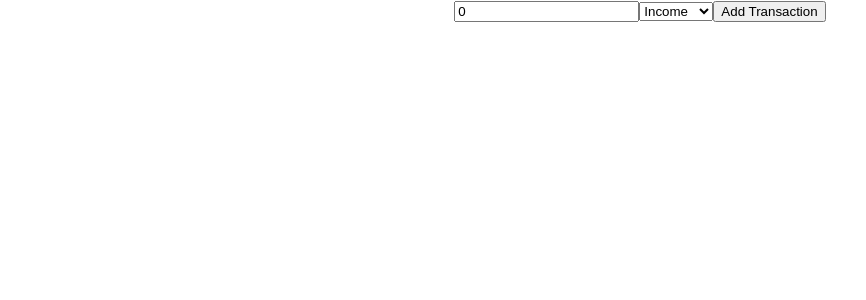
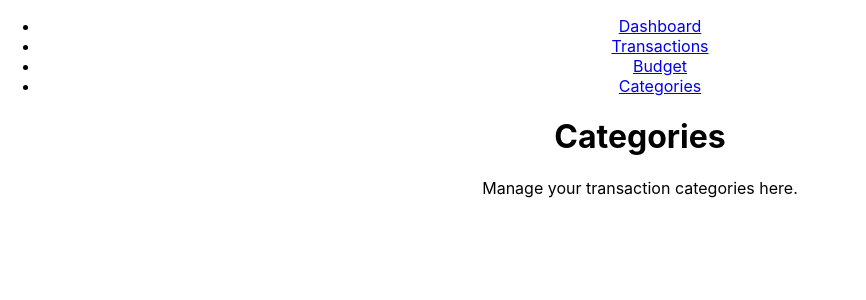
Before and after one commit to rla2892/budget-mate-app, a React (Create React App) app: page /categories in a window 1280 px wide. Shown: the top 300 px of the page, without its empty margins (0-866 px from the left). Built offline with nearby package versions, Linux system fonts and the light colour scheme.

Commit message:
Add routing features

```diff
--- a/package.json
+++ b/package.json
@@ -14,6 +14,7 @@
     "react": "^18.3.1",
     "react-dom": "^18.3.1",
     "react-redux": "^9.1.2",
+    "react-router-dom": "^6.26.2",
     "react-scripts": "5.0.1",
     "redux": "^5.0.1",
     "typescript": "^4.9.5",
--- a/src/App.tsx
+++ b/src/App.tsx
@@ -1,13 +1,24 @@
 // import logo from "./logo.svg"
+import { BrowserRouter as Router, Route, Routes } from 'react-router-dom'
 import "./App.css"
-import TransactionForm from './components/TransactionForm'
-import TransactionList from './components/TransactionList'
+import Dashboard from './pages/Dashboard'
+import Transactions from './pages/Transactions'
+import Budget from './pages/Budget'
+import Categories from './pages/Categories'
+import Navbar from './components/Navbar'
 
 function App() {
     return (
         <div className="App">
-            <TransactionForm />
-            <TransactionList />
+            <Router>
+                <Navbar />  {/* 네비게이션 바 추가 */}
+                <Routes>
+                    <Route path="/" element={<Dashboard />} />
+                    <Route path="/transactions" element={<Transactions />} />
+                    <Route path="/budget" element={<Budget />} />
+                    <Route path="/categories" element={<Categories />} />
+                </Routes>
+            </Router>
         </div>
     )
 }
--- /dev/null
+++ b/src/components/Navbar.tsx
@@ -0,0 +1,25 @@
+import React from 'react'
+import { Link } from 'react-router-dom'
+
+const Navbar: React.FC = () => {
+    return (
+        <nav>
+            <ul>
+                <li>
+                    <Link to="/">Dashboard</Link>
+                </li>
+                <li>
+                    <Link to="/transactions">Transactions</Link>
+                </li>
+                <li>
+                    <Link to="/budget">Budget</Link>
+                </li>
+                <li>
+                    <Link to="/categories">Categories</Link>
+                </li>
+            </ul>
+        </nav>
+    )
+}
+
+export default Navbar
--- /dev/null
+++ b/src/pages/Budget.tsx
@@ -0,0 +1,12 @@
+import React from 'react'
+
+const Budget: React.FC = () => {
+    return (
+        <div>
+            <h1>Budget</h1>
+            <p>Manage your budget here.</p>
+        </div>
+    )
+}
+
+export default Budget
--- /dev/null
+++ b/src/pages/Categories.tsx
@@ -0,0 +1,12 @@
+import React from 'react'
+
+const Categories: React.FC = () => {
+    return (
+        <div>
+            <h1>Categories</h1>
+            <p>Manage your transaction categories here.</p>
+        </div>
+    )
+}
+
+export default Categories
--- /dev/null
+++ b/src/pages/Dashboard.tsx
@@ -0,0 +1,12 @@
+import React from 'react'
+
+const Dashboard: React.FC = () => {
+    return (
+        <div>
+            <h1>Dashboard</h1>
+            <p>Welcome to your financial dashboard!</p>
+        </div>
+    )
+}
+
+export default Dashboard
--- /dev/null
+++ b/src/pages/Transactions.tsx
@@ -0,0 +1,15 @@
+import React from 'react'
+import TransactionForm from '../components/TransactionForm'
+import TransactionList from '../components/TransactionList'
+
+const Transactions: React.FC = () => {
+    return (
+        <div>
+            <h1>Transactions</h1>
+            <TransactionForm />
+            <TransactionList />
+        </div>
+    )
+}
+
+export default Transactions
```
Also changed, not shown: 1 other file (tests, documents, lock files or other folders).
